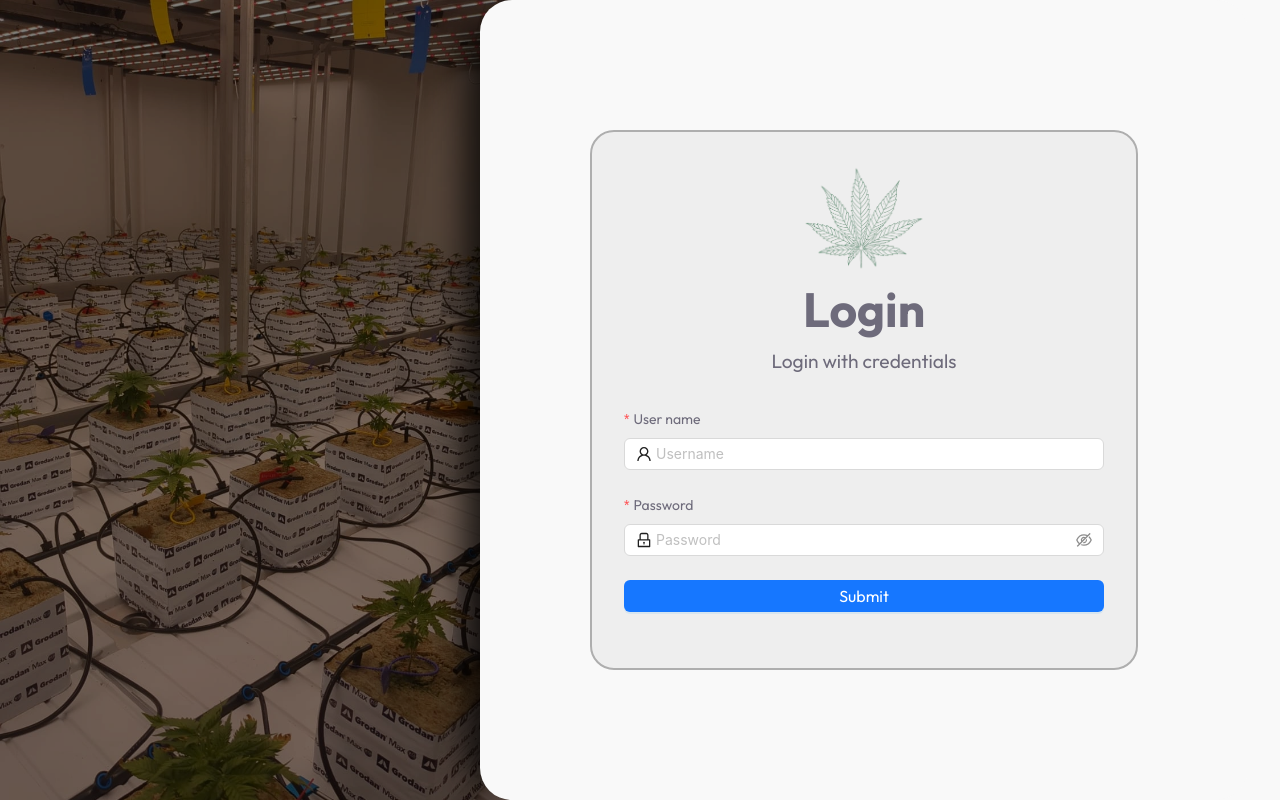
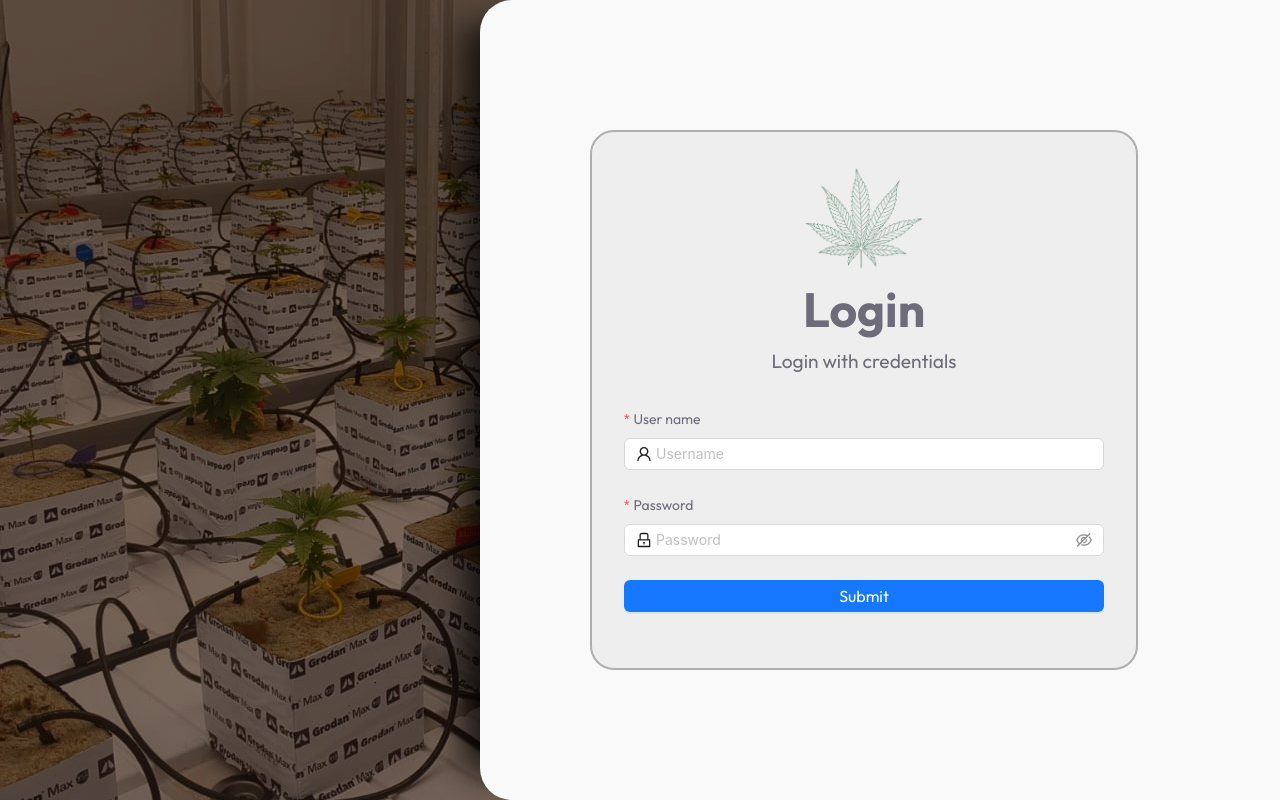
Before and after one commit to frangoni/budsync, a React (Vite) app: page /login in a window 1280 px wide. Built offline with nearby package versions, Linux system fonts and the light colour scheme; no server answers.

Commit message:
login bg image

```diff
--- a/src/modules/Login/styles.ts
+++ b/src/modules/Login/styles.ts
@@ -20,10 +20,10 @@ export const ImageWrapper = styled.div`
 
 export const BgImage = styled.img`
 	position: absolute;
-	width: 100%;
-	min-height: 100%;
+	min-width: 100%;
 	filter: brightness(50%);
 	-webkit-filter: brightness(50%);
+	object-fit: cover;
 `;
 
 export const FormWrapper = styled.div`
```
